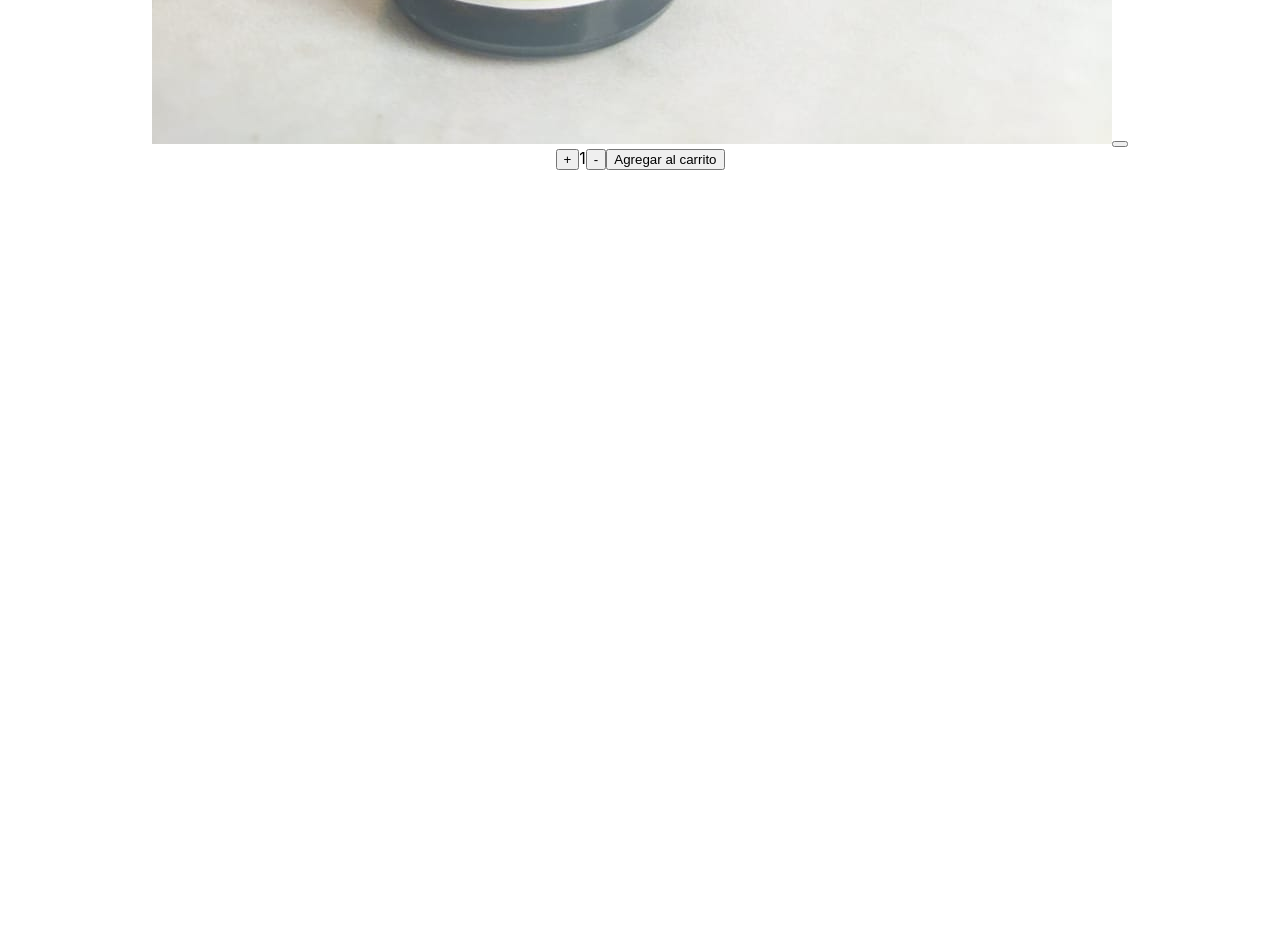
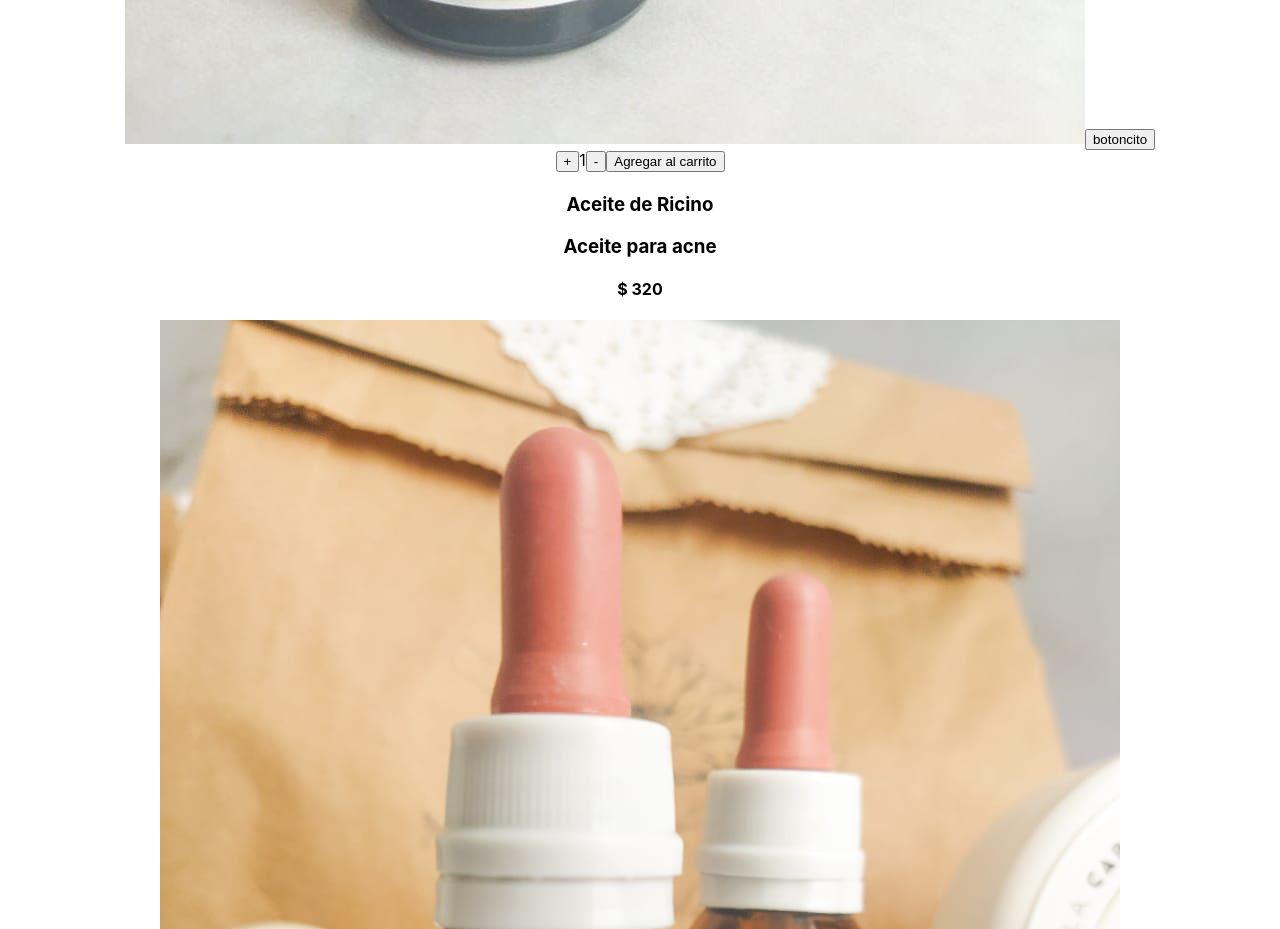
Before and after one commit to Martina5555/mangataReactJs, a React (Create React App) app: page / in a window 1280 px wide. Shown: the part 3540-4469 px from the top of the page. Before the commit the page ends 3710 px from the top, so only its background shows below. Built offline with nearby package versions, Linux system fonts and the light colour scheme.

Commit message:
desafio item,ItemList e itemListCOntainer

```diff
--- a/package.json
+++ b/package.json
@@ -9,6 +9,7 @@
     "bootstrap": "^5.1.3",
     "core-js": "^3.6.5",
     "react": "^17.0.2",
+    "react-bootstrap": "^2.1.2",
     "react-dom": "^17.0.2",
     "react-scripts": "^3.0.1",
     "web-vitals": "^2.1.3"
--- /dev/null
+++ b/src/components/item.js
@@ -0,0 +1,17 @@
+import React, { useEffect, useState} from 'react';
+
+const Item = ({id, categoria, name, description, price, picture}) => {
+
+  return (
+
+  <div>
+    <h4>{categoria}</h4>
+     <h3>{name}</h3>
+     <h3>{description}</h3>
+     <h4>$ {price}</h4>
+     <img src={picture}></img>
+  </div>
+  )}
+
+
+export default Item;
--- /dev/null
+++ b/src/components/itemList.js
@@ -0,0 +1,22 @@
+import React from 'react';
+import Item from './item';
+
+
+const ItemList = ({propProd}) => {
+  return (
+  <div>
+    {propProd.map ((producto)=>
+< Item
+key={producto.id}
+name={producto.name}
+categoria={producto.ategoria}
+description={producto.description}
+price={producto.price}
+picture={producto.picture}
+/>
+    )}
+    </div>
+  );
+  };
+
+export default ItemList;
--- a/src/components/itemListContainer.js
+++ b/src/components/itemListContainer.js
@@ -1,25 +1,44 @@
 import React from "react";
+import { useEffect, useState } from "react";
 import imgProducto from "../AceiteRicino.jpeg";
 import ItemCount from "./itemCount";
+import ItemList from "./itemList";
+import getFetch  from "../getFetch"
 
 function onAdd (cantidad){
 console.log (cantidad)
 }
 
 
+const ItemListContainer = () => {
+    const [productos, setProductos] = useState ([])
+const [loading, setloading] = useState(true)
 
+useEffect (() => {
+    // porque la llamada a api es pesada. Asincronico
+    getFetch
+    //simulacion de llamado de api
+    .then(res => setProductos(res))
 
-const ItemListContainer = () => {
+    .catch(err => console.log(err))
+    //.then(respuesta => console.log(respuesta))
+    .finally(()=> setloading(false))
+    //console.log('api')
+}, [])
+
     return(
-        <>
+        <div>
 <a href="index.html">
 <img className=" prod1" src={imgProducto} alt="Aceite de ricino"/>
 </a>
-<button></button>
+<button>botoncito</button>
+
  <ItemCount stock={5} initial = {1} onAdd= {onAdd} />
+ { loading ? <h2>Cargando ...</h2> :
+ <ItemList propProd= {productos} />
+       }
+        </div>
+    )}
 
-</>
-    )
-}
 
 export default ItemListContainer
--- /dev/null
+++ b/src/components/productos.js
@@ -0,0 +1,11 @@
+import React from 'react';
+import AceiteRicino from "../AceiteRicino.jpeg";
+
+const productos = [
+{id: '1', categoria: 'aceites', name: "Aceite de Ricino", description: 'Aceite para acne', price: 320, picture: AceiteRicino},
+{id: '2', categoria: 'aceites', name: "Aceite de Ricino", description: 'Aceite para acne', price: 320, picture: AceiteRicino },
+{id: '3', categoria: 'aceites', name: "Aceite de Ricino", description: 'Aceite para acne', price: 320, picture: AceiteRicino},
+{id: '4', categoria: 'aceites', name: "Aceite de Ricino", description: 'Aceite para acne', price: 320, picture: AceiteRicino},
+];
+
+export default productos;
--- /dev/null
+++ b/src/getFetch.js
@@ -0,0 +1,16 @@
+import productos from "./components/productos"
+
+const getFetch = new Promise( (res,rej)=> {
+    //acciones
+    let condition= true
+    if (condition) {
+        setTimeout(()=>{
+            //Acciones que quiero que se resuelvan
+            res(productos)
+        }, 2000)
+    }else{
+        rej('404 not found')
+    }
+} )
+
+export default getFetch
```
Also changed, not shown: 1 other file (tests, documents, lock files or other folders).
